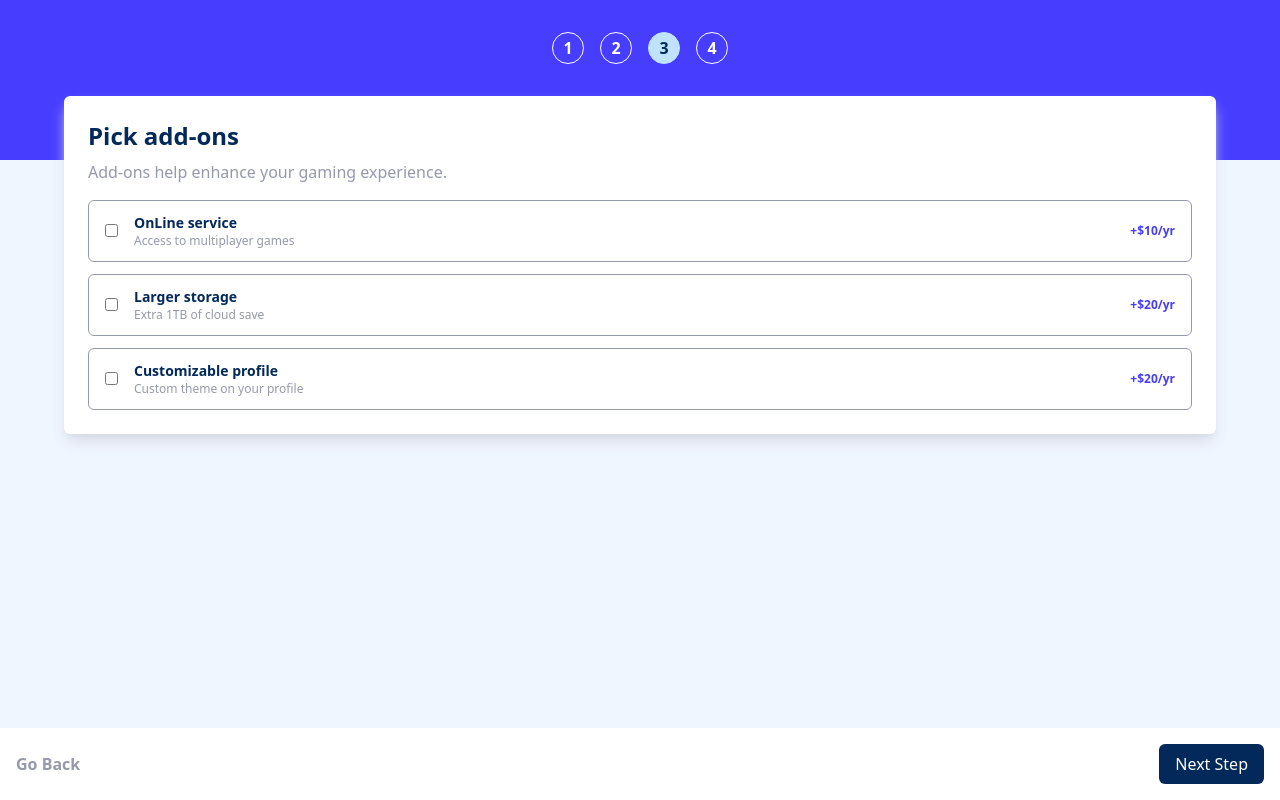
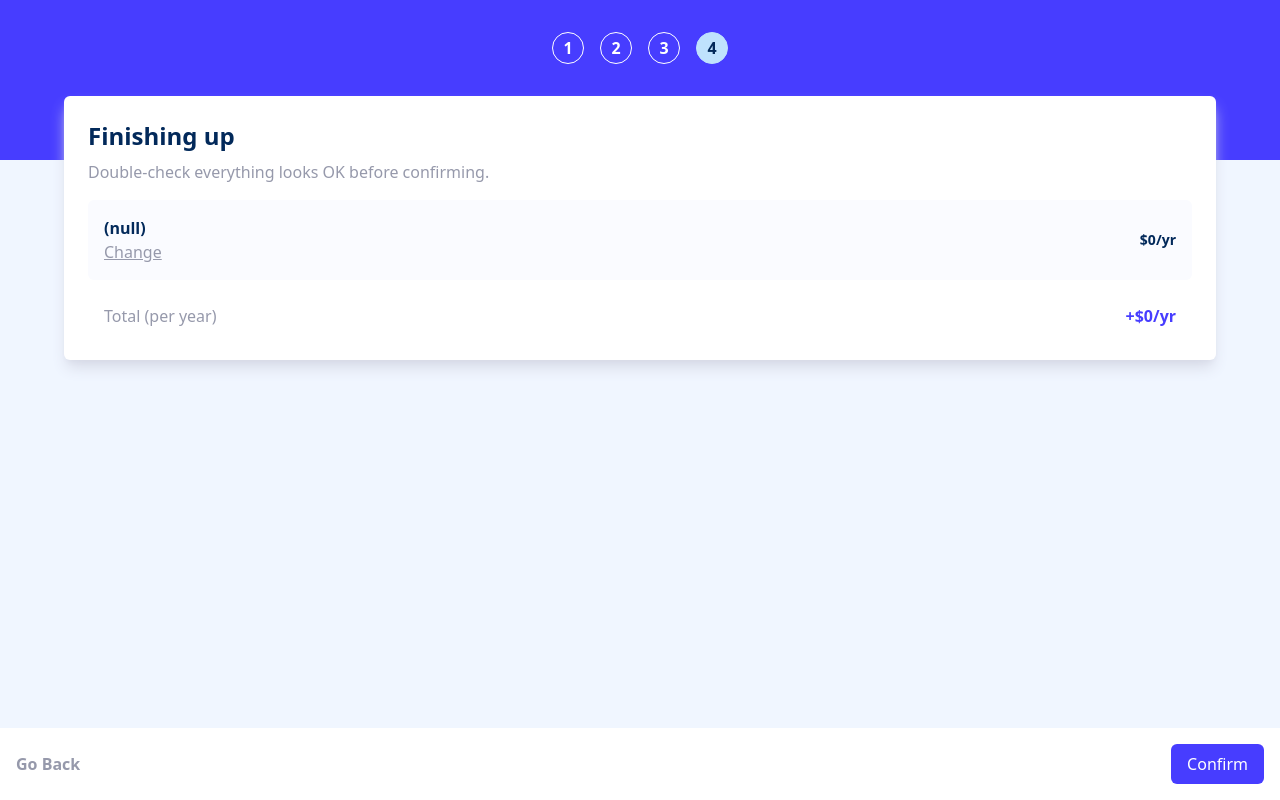
Before and after one commit to Kevin-Illu/multi-step-form, a SvelteKit app: page / in a window 1280 px wide. Built offline with nearby package versions, Linux system fonts and the light colour scheme.

Commit message:
logic finalized

```diff
--- a/src/routes/+page.svelte
+++ b/src/routes/+page.svelte
@@ -1,22 +1,23 @@
 <script lang="ts">
   import "../app.css";
   import { Steps } from "./steps";
+  import { PageIndex } from "./store";
 
   // current step is the index of the list of steps
-  let currentStep = 2; // default
+  let currentStep = PageIndex; // default
   const stepsList = Object.values(Steps);
   let childData: any = {};
 
   function GoBack() {
-    currentStep -= 1;
+    $currentStep -= 1;
   }
 
   function GoForward() {
-    const step = currentStep + 1;
+    const step = $currentStep + 1;
 
     if (Steps[step].formValidator(childData)) {
       Steps[step].saveData(childData.formData);
-      currentStep += 1;
+      $currentStep += 1;
     }
   }
 
@@ -37,9 +38,10 @@
         class="bg-purplish-blue text-white flex justify-center gap-4 pb-24 py-8 px-2"
       >
         {#each stepsList as step, i}
+          {#if stepsList.length !== i + 1}
             <div id={step.title}>
               <span
-              class="{currentStep === i
+                class="{$currentStep === i
                   ? 'bg-light-blue text-marine-blue border-light-blue'
                   : 'border-white'} w-8 h-8 font-semibold rounded-full grid place-items-center border-solid border-[1px]"
               >
@@ -50,28 +52,32 @@
                 <span>{step.title}</span>
               </div>
             </div>
+          {/if}
         {/each}
       </div>
 
       <svelte:component
-        this={stepsList[currentStep].component}
+        this={stepsList[$currentStep].component}
         on:formsubmit={handleChildData}
       />
     </div>
   </main>
 
   <footer
-    class="bg-white py-4 px-4 absolute bottom-0 left-0 right-0 flex flex-row-reverse justify-between"
+    class="bg-white py-4 px-4 absolute bottom-0 left-0 right-0 flex flex-row-reverse justify-between {$currentStep ===
+      stepsList.length - 1 && 'hidden'}"
   >
     <button
       on:click={GoForward}
-      disabled={currentStep >= stepsList.length - 1}
-      class="bg-marine-blue text-white py-2 px-4 rounded-md hover:bg-marine-blue-light focus:bg-marine-blue-light"
+      class="text-white py-2 px-4 rounded-md {$currentStep ===
+      stepsList.length - 2
+        ? 'bg-purplish-blue'
+        : 'hover:bg-marine-blue-light focus:bg-marine-blue-light bg-marine-blue'}"
     >
-      Next Step
+      {$currentStep === stepsList.length - 2 ? "Confirm" : "Next Step"}
     </button>
 
-    {#if currentStep > 0}
+    {#if $currentStep > 0}
       <button
         on:click={GoBack}
         class="text-cool-gray hover:text-marine-blue focus:text-marine-blue focus:outline-none font-semibold"
--- a/src/routes/steps.ts
+++ b/src/routes/steps.ts
@@ -7,14 +7,14 @@ import { UserInfoValidator } from "./../steps/UserInfo/validateForm";
 import SelectPlan from "./../steps/SelectPlan/index.svelte";
 import { SavePlan } from "./../steps/SelectPlan/SaveSelectionPlan";
 
-import AddOns from "./../steps/AddOns/index.svelte"
+import AddOns from "./../steps/AddOns/index.svelte";
 import { SaveAddOns } from "../steps/AddOns/SaveAddOns";
 
-import Other from "./../steps/Other.svelte";
-
+import Finishing from "../steps/Finishing.svelte";
+import End from "../steps/End.svelte";
 
 interface ISteps {
-  [id: string]: {
+  [id: string | "null"]: {
     title: string;
     component: ComponentType;
     formValidator: (args?: any) => boolean;
@@ -43,7 +43,13 @@ export const Steps: ISteps = {
   },
   4: {
     title: "Sumary",
-    component: Other,
+    component: Finishing,
+    formValidator: () => true,
+    saveData: () => null,
+  },
+  null: {
+    title: "Thank You",
+    component: End,
     formValidator: () => true,
     saveData: () => null,
   },
--- a/src/routes/store.ts
+++ b/src/routes/store.ts
@@ -12,4 +12,5 @@ const defaultUserData: UserInformation = {
   addOns: {},
 };
 
+export const PageIndex = writable(3)
 export const UserData = writable<UserInformation>(defaultUserData);
--- /dev/null
+++ b/src/steps/End.svelte
@@ -0,0 +1,17 @@
+<script>
+  import Card from "../components/Card.svelte";
+</script>
+
+<main
+  class="container my-0 mx-auto w-[90%] -mt-16 bg-white rounded-md p-6 shadow-lg shadow-light-gray flex justify-center items-center flex-col py-[4.6rem] gap-4"
+>
+  <img src="images/icon-thank-you.svg" alt="all steps completed succesfully" />
+  <h1 class="font-bold text-2xl text-marine-blue">Thank You!</h1>
+  <div>
+    <p class="text-center text-cool-gray">
+      Thanks for confirming your subscription! We hope you have fun using our
+      platform. If you ever need support, please feel free to email us at
+      support@loremgaming.com.
+    </p>
+  </div>
+</main>
--- /dev/null
+++ b/src/steps/Finishing.svelte
@@ -0,0 +1,76 @@
+<script lang="ts">
+  import Card from "../components/Card.svelte";
+  import { PageIndex, UserData } from "../routes/store";
+
+  let total: number = 0;
+  let count = Object.values($UserData.addOns).length;
+
+  Object.values($UserData.addOns).forEach((addon) => {
+    total += addon.price;
+  });
+
+  total += $UserData.subscription?.price;
+</script>
+
+<Card>
+  <div slot="header">
+    <h1 class="font-bold text-marine-blue text-2xl pb-2">Finishing up</h1>
+    <p class="text-cool-gray">
+      Double-check everything looks OK before confirming.
+    </p>
+  </div>
+  <div slot="main">
+    <div class="bg-alabaster p-4 rounded-md">
+      <div
+        class="flex {count > 0 &&
+          'pb-2 border-b-[1px]'} border-light-gray items-center justify-between"
+      >
+        <div>
+          <h2 class="text-marine-blue font-semibold">
+            {$UserData.subscription?.name} ({$UserData.subscription?.type})
+          </h2>
+          <button
+            on:click={() => {
+              $PageIndex = 1;
+            }}
+            class="text-cool-gray underline">Change</button
+          >
+        </div>
+        <div>
+          <p class="font-bold text-marine-blue text-sm">
+            ${$UserData.subscription.price}/{$UserData.subscription.type ===
+            "monthly"
+              ? "mo"
+              : "yr"}
+          </p>
+        </div>
+      </div>
+
+      {#if count > 0}
+        <div class="flex flex-col gap-2 pt-4">
+          {#each Object.entries($UserData.addOns) as [name, value]}
+            <div class="flex justify-between">
+              <p class="text-cool-gray">{name}</p>
+              <p class="text-sm text-marine-blue-light font-semibold">
+                +${value.price}/{$UserData.subscription.type === "monthly"
+                  ? "mo"
+                  : "yr"}
+              </p>
+            </div>
+          {/each}
+        </div>
+      {/if}
+    </div>
+
+    <div class="pt-6 pb-2 px-4 flex items-center justify-between">
+      <p class="text-cool-gray">
+        Total (per {$UserData.subscription?.type === "monthly"
+          ? "month"
+          : "year"})
+      </p>
+      <p class="text-purplish-blue font-bold">
+        +${total}/{$UserData.subscription.type === "monthly" ? "mo" : "yr"}
+      </p>
+    </div>
+  </div>
+</Card>
--- a/src/steps/Other.svelte
+++ /dev/null
@@ -1,11 +0,0 @@
-<script>
-  import Card from "../components/Card.svelte";
-  import { UserData } from "./../routes/store";
-</script>
-
-<Card>
-  <h1 slot="header">Hola?</h1>
-  <p slot="main">
-    {JSON.stringify($UserData, null, " ")}
-  </p>
-</Card>
```
Lines whose indentation alone changed are shown as unchanged.
